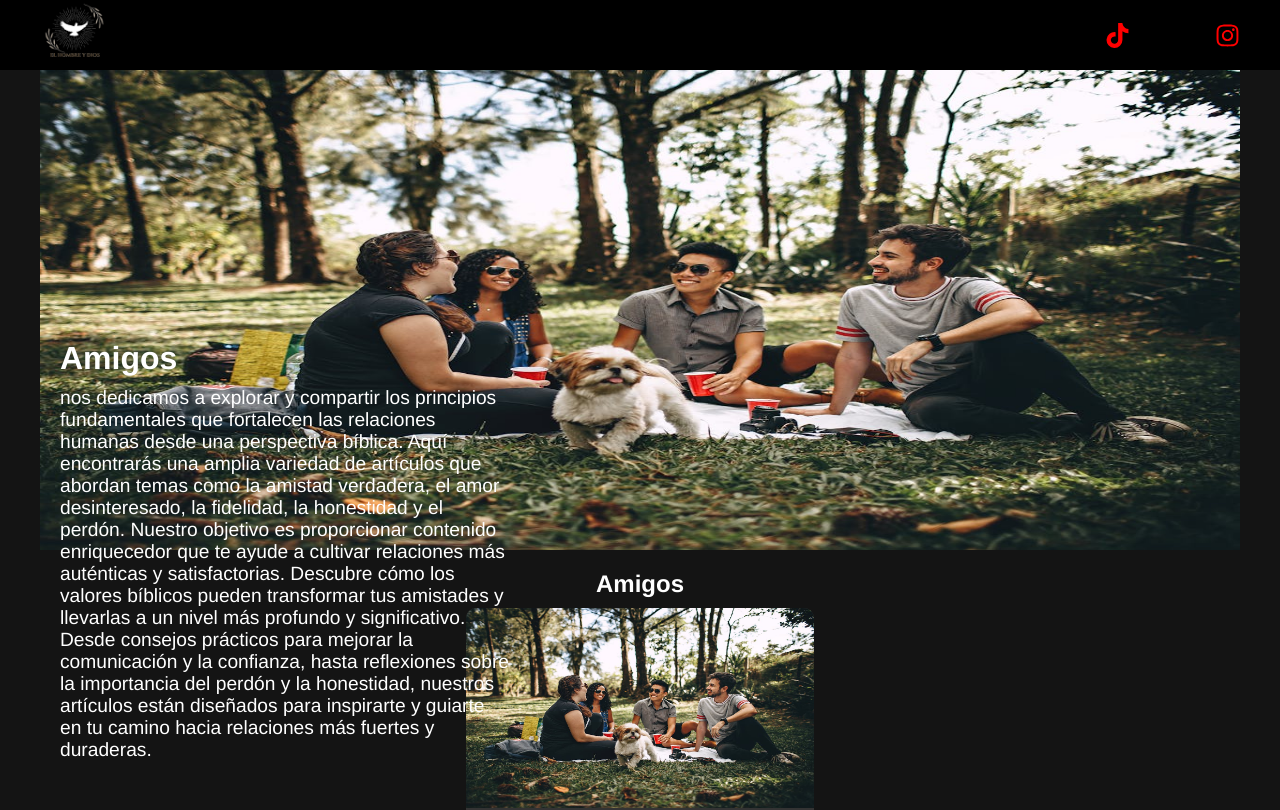
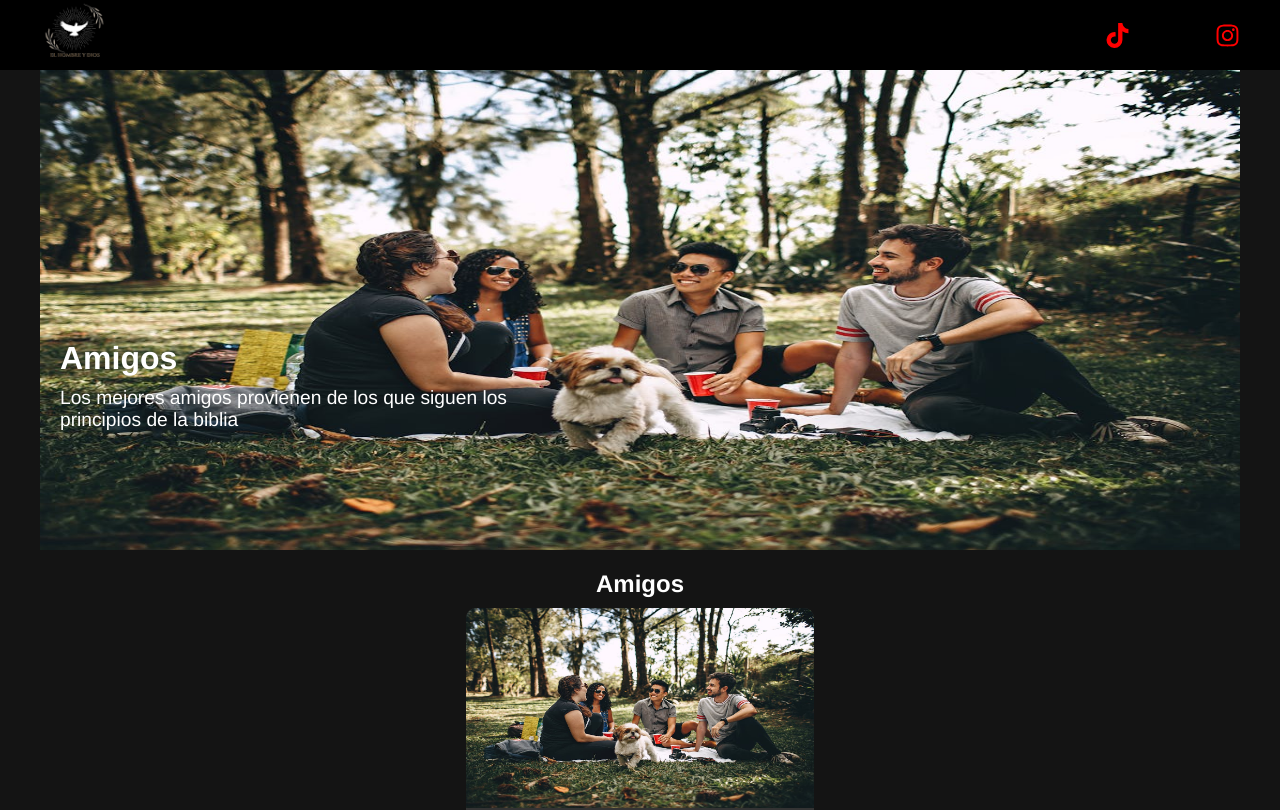
Before and after one commit to WilAndy-academiaMW/Pagina, a React (Vite) app: page /Amigo in a window 1280 px wide. Shown: the top 810 px of the page. Built offline with nearby package versions, Linux system fonts and the light colour scheme.

Commit message:
pequeña correcion

```diff
--- a/src/Temas de interes/Amigos.jsx
+++ b/src/Temas de interes/Amigos.jsx
@@ -11,8 +11,7 @@ export const Amigos = ({ img }) => {
     <Encabezado
       ImgH={Portada}
       TituloH={'Amigos'}
-      ParrafoH={'nos dedicamos a explorar y compartir los principios fundamentales que fortalecen las relaciones humanas desde una perspectiva bíblica. Aquí encontrarás una amplia variedad de artículos que abordan temas como la amistad verdadera, el amor desinteresado, la fidelidad, la honestidad y el perdón. Nuestro objetivo es proporcionar contenido enriquecedor que te ayude a cultivar relaciones más auténticas y satisfactorias. Descubre cómo los valores bíblicos pueden transformar tus amistades y llevarlas a un nivel más profundo y significativo. Desde consejos prácticos para mejorar la comunicación y la confianza, hasta reflexiones sobre la importancia del perdón y la honestidad, nuestros artículos están diseñados para inspirarte y guiarte en tu camino hacia relaciones más fuertes y duraderas.'}
-    />
+      ParrafoH={'Los mejores amigos provienen de los que siguen los principios de la biblia'} />
 
     <div className="carousel">
       <h2>Amigos</h2>
```
